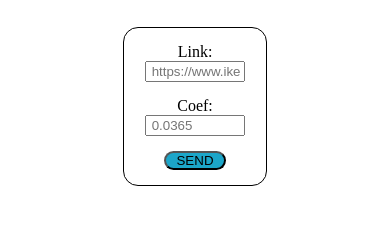
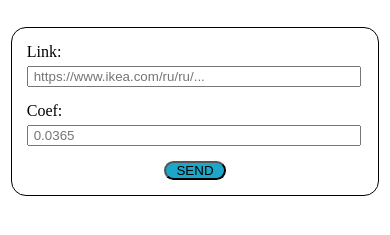
Before and after one commit to Uladzimir86/scraper, a plain HTML site: page index.html in a window 390 px wide. Shown: the part 61-296 px from the top of the page. Drawn offline with Linux system fonts and the light colour scheme.

Commit message:
add css for max-width 400px

```diff
--- a/style.css
+++ b/style.css
@@ -34,3 +34,18 @@
     background-color: grey;
     pointer-events: none;
 }
+
+@media screen and (max-width: 400px){
+    .form {
+        width: 90%;
+    }
+    .form__label {
+        display: flex;
+        flex-direction: column;
+        /* justify-content: center; */
+    }
+    .form__input {
+        width: 96%;
+        margin-top: 5px;
+    }
+}
```
